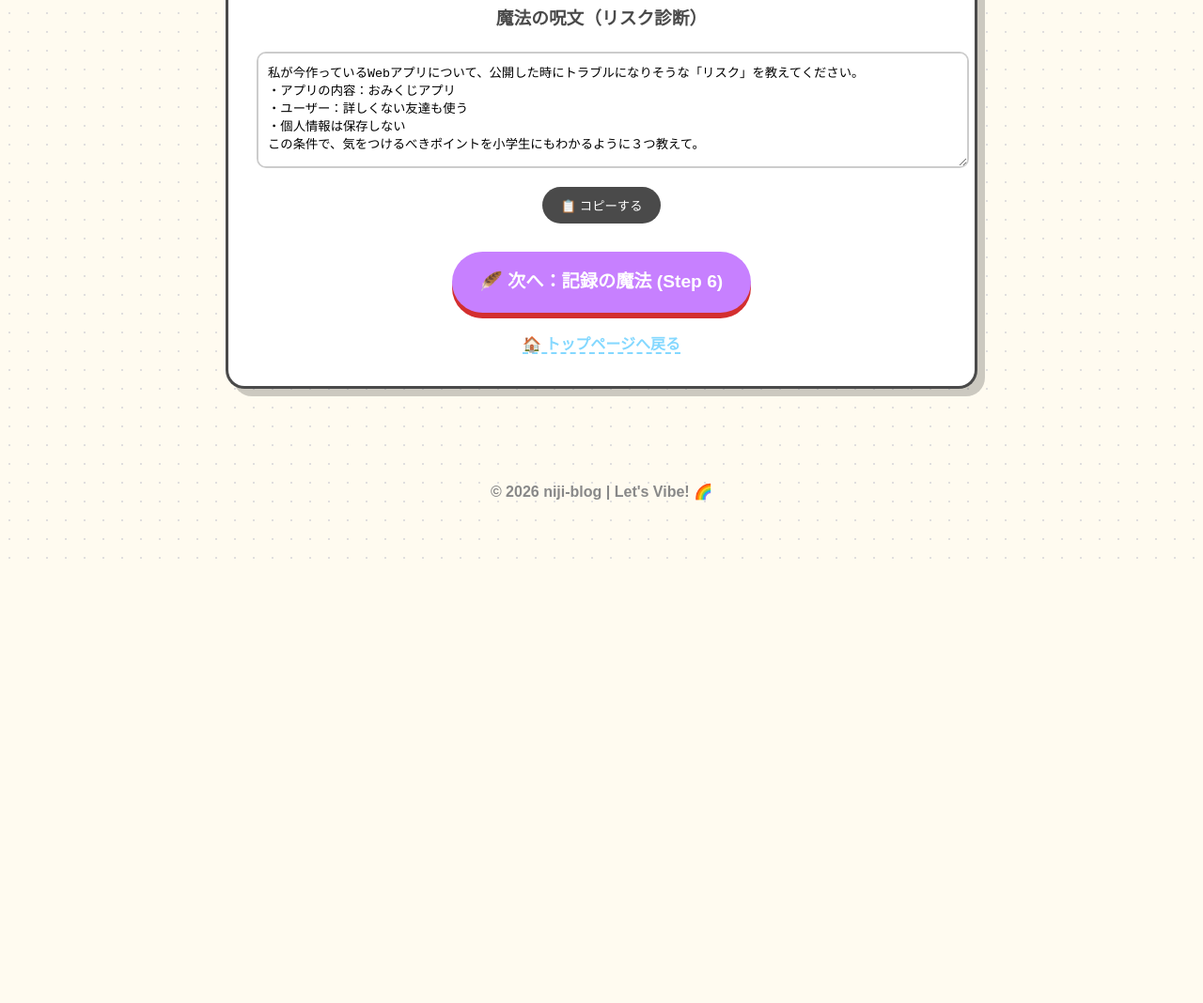
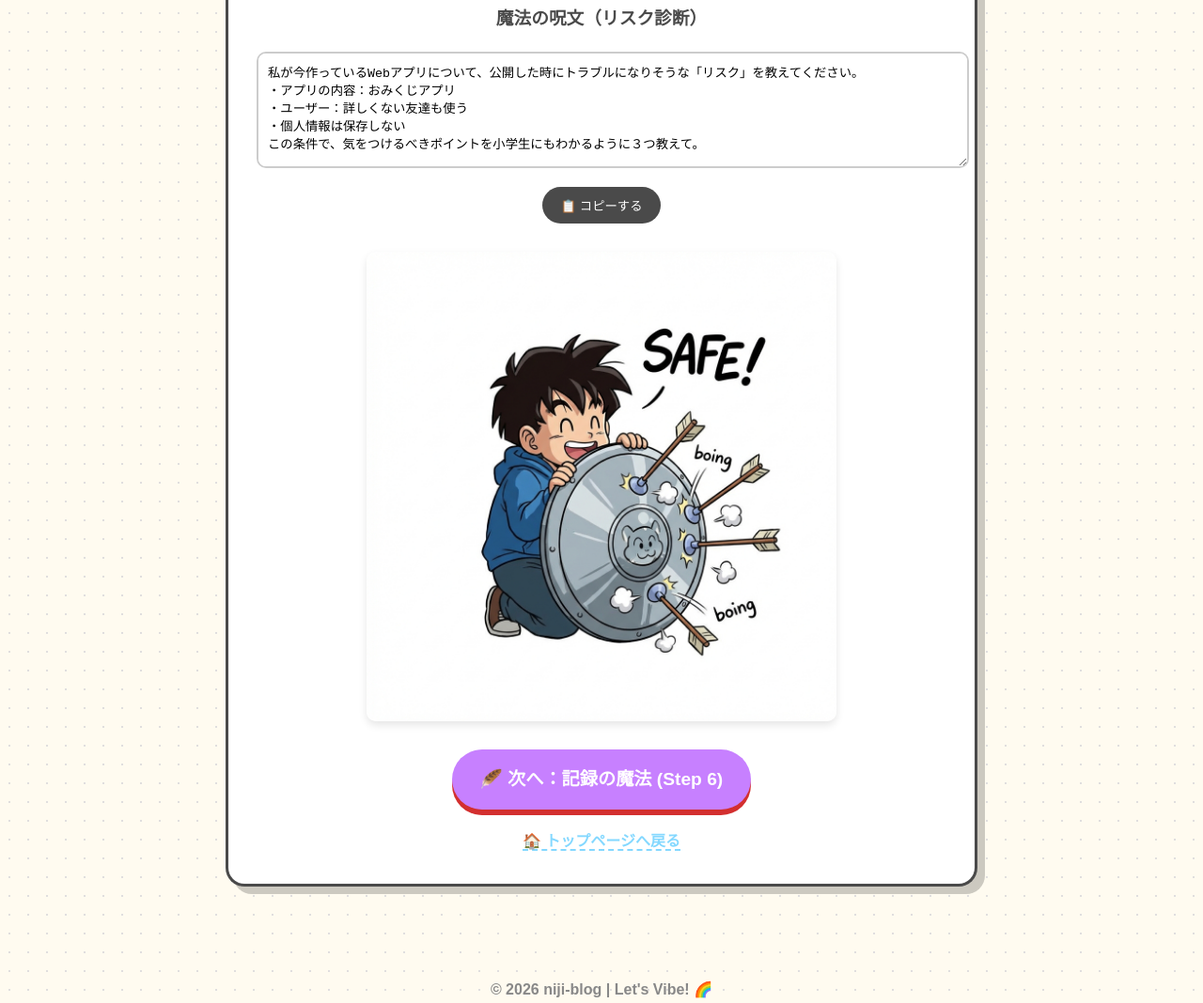
Before and after one commit to se-goseigo/vibe-coding-for-kids, a website built with Vite: page defense.html in a window 1280 px wide. Shown: the part 4136-5204 px from the top of the page at 94% size. Before the commit the page ends 4731 px from the top, so only its background shows below. Built offline with nearby package versions, Linux system fonts and the light colour scheme; a web font is replaced by a local one.

Commit message:
fix: restore footer image in defense.html

```diff
--- a/defense.html
+++ b/defense.html
@@ -181,6 +181,10 @@
                     <button onclick="copyToClipboard('defense-prompt')" class="copy-btn">📋 コピーする</button>
                 </div>
                 <div class="nav-links" style="text-align: center; margin-top: 30px;">
+                    <div class="footer-illustration" style="text-align: center; margin-bottom: 20px;"><img
+                            src="/footer_05.png" alt="守り完璧"
+                            style="max-width: 500px; width: 100%; height: auto; border-radius: 10px; box-shadow: 0 4px 8px rgba(0,0,0,0.1);">
+                    </div>
                     <a href="/github.html" class="action-btn" style="background-color: var(--color-purple);">🪶 次へ：記録の魔法
                         (Step 6)</a>
                     <div style="margin-top: 20px;">
```
Also changed, not shown: dist/defense.html.
